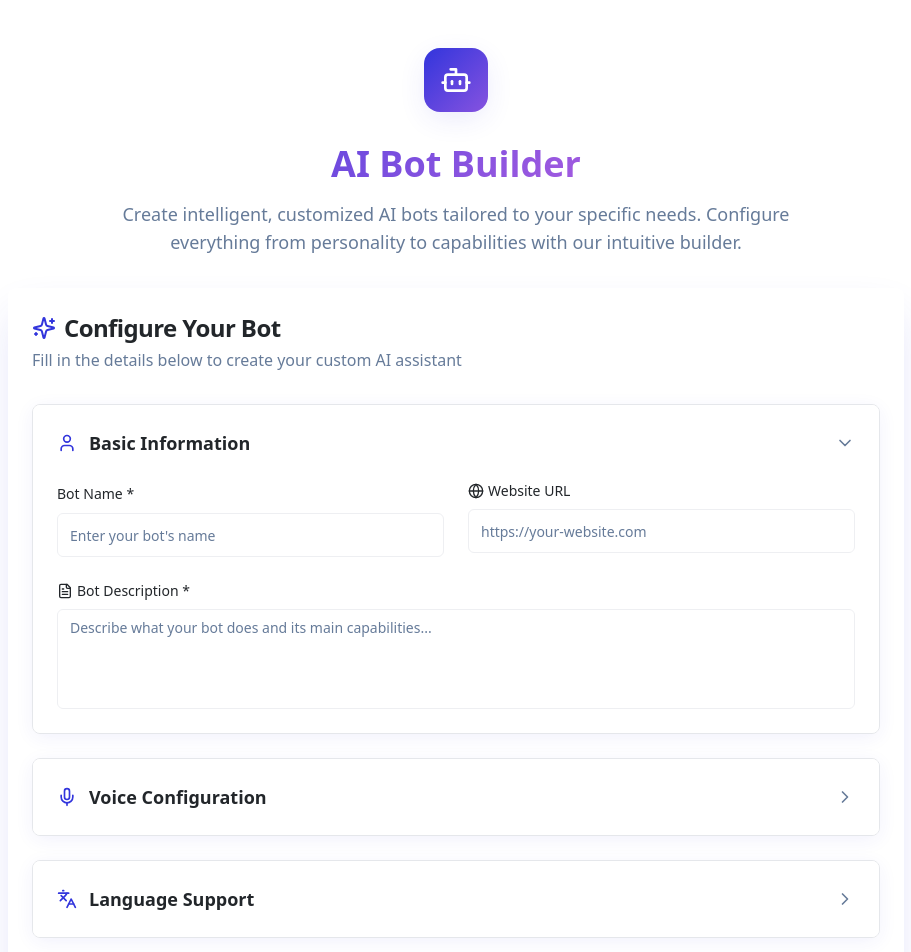
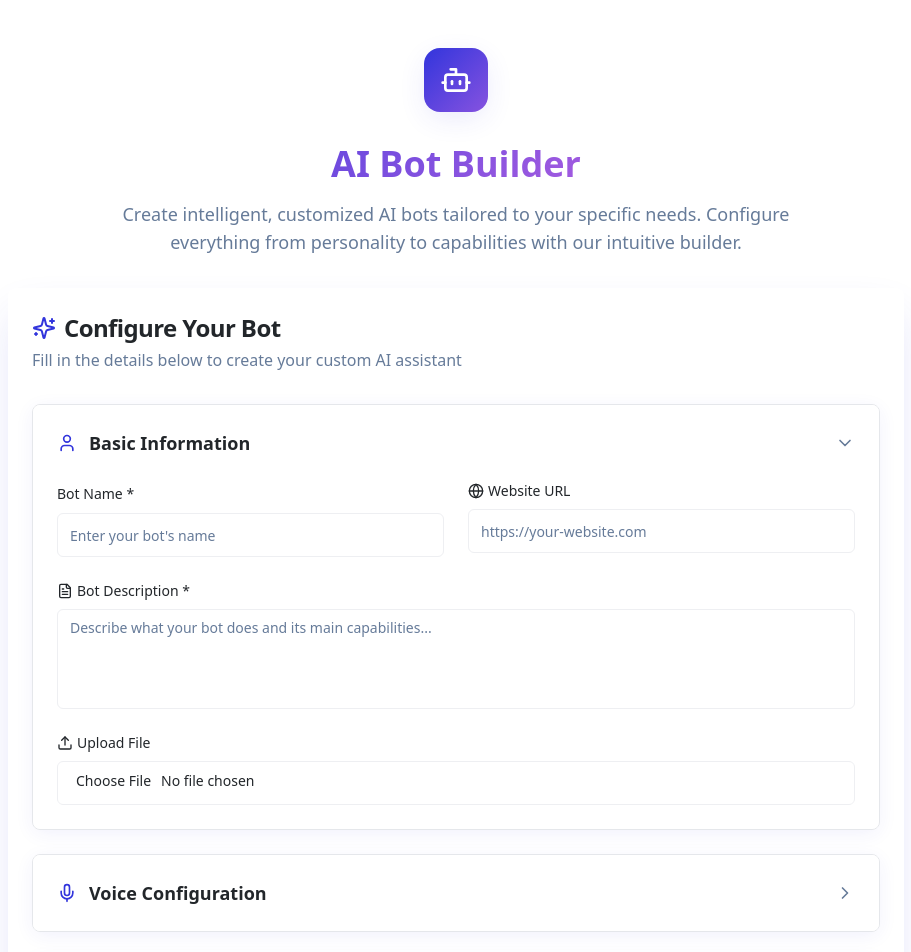
Before and after one commit to CHIRAG137/voicebot-builder, a React (Vite) app: page / in a window 1280 px wide. Shown: the top 952 px of the page, without its empty margins (184-1095 px from the left). Built offline with nearby package versions, Linux system fonts and the light colour scheme.

Commit message:
Add file upload to basic info
Add file upload functionality to the basic information section of the bot builder.

```diff
--- a/src/components/BotBuilder.tsx
+++ b/src/components/BotBuilder.tsx
@@ -13,6 +13,7 @@ interface BotConfig {
   name: string;
   websiteUrl: string;
   description: string;
+  file: File | null;
   voiceEnabled: boolean;
   languages: string[];
   primaryPurpose: string;
@@ -31,6 +32,7 @@ export const BotBuilder = () => {
     name: "",
     websiteUrl: "",
     description: "",
+    file: null,
     voiceEnabled: false,
     languages: ["English"],
     primaryPurpose: "",
--- a/src/components/BotBuilder/BasicInfoSection.tsx
+++ b/src/components/BotBuilder/BasicInfoSection.tsx
@@ -1,7 +1,7 @@
 import { Input } from "@/components/ui/input";
 import { Label } from "@/components/ui/label";
 import { Textarea } from "@/components/ui/textarea";
-import { Globe, FileText } from "lucide-react";
+import { Globe, FileText, Upload } from "lucide-react";
 
 interface BasicInfoSectionProps {
   botConfig: any;
@@ -53,6 +53,20 @@ export const BasicInfoSection = ({ botConfig, updateConfig }: BasicInfoSectionPr
           className="min-h-[100px] resize-none"
         />
       </div>
+
+      <div className="space-y-2">
+        <Label htmlFor="file" className="text-sm font-medium flex items-center gap-1">
+          <Upload className="w-4 h-4" />
+          Upload File
+        </Label>
+        <Input
+          id="file"
+          type="file"
+          onChange={(e) => updateConfig("file", e.target.files?.[0] || null)}
+          className="h-11 cursor-pointer file:cursor-pointer"
+          accept=".pdf,.doc,.docx,.txt,.json"
+        />
+      </div>
     </div>
   );
 };
```
